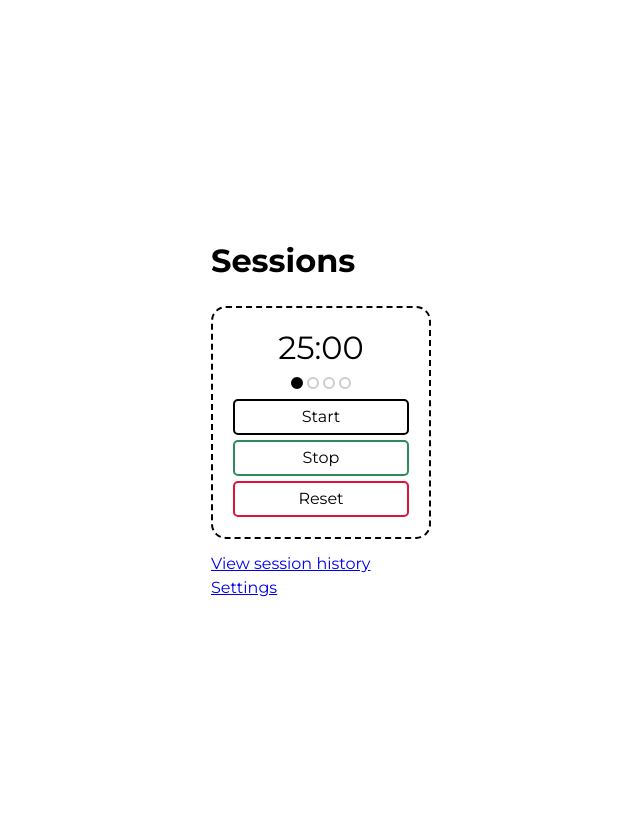
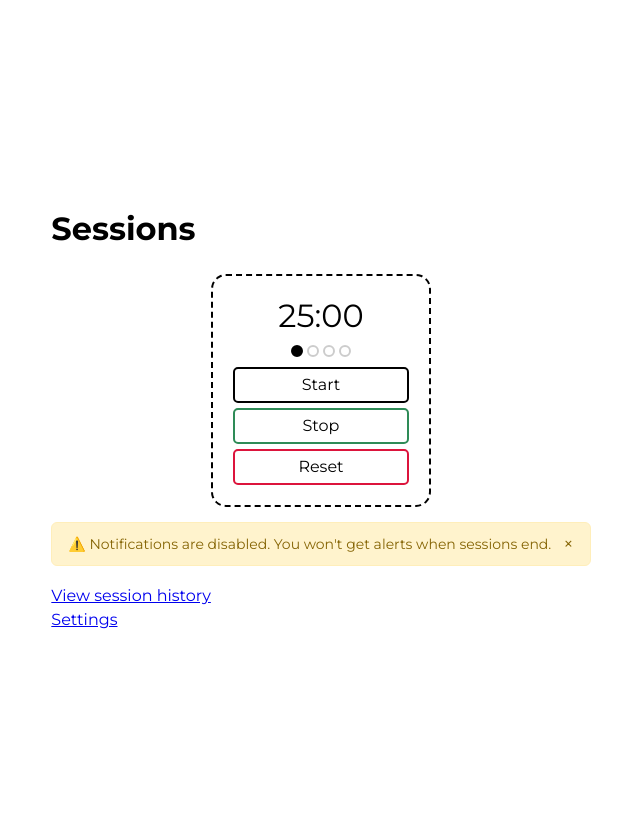
Before and after one commit to etern4lStud3nt/sessions, a Flask app: page / in a window 1280 px wide. Shown: the whole page, without its empty margins (319-959 px from the left). Run offline with Flask 3, Linux system fonts and the light colour scheme.

Commit message:
Add desktop notifications and audio alert on session completion Fixes #46

```diff
--- a/src/static/app.js
+++ b/src/static/app.js
@@ -10,6 +10,10 @@ let session = createSession("focus");
 /** Emits updates whenever the active session changes. */
 let eventTarget = new EventTarget();
 
+if (Notification.permission === "default")
+{
+    Notification.requestPermission();
+}
 
 /**
  * Creates a new session and adds event listeners
@@ -73,28 +77,36 @@ function handleSessionFinished()
 {
     void logSession();
 
-
     // If the set hasn't finished, move to the next session
     if (index < maxIndex)
     {
         if (session.type === "break")
         {
+            Notify("Time to focus!", "Break session finished");
             session = createSession("focus");
             index += 1;
         }
         else if (session.type === "focus")
+        {
+            Notify("Time for a break!", "Focus session finished");
+
             session = createSession("break")
+        }
     }
     // If a session with maxIndex finished, reset
     else
     {
         if (session.type === "break")
         {
-            alert("Congratulations, you completed all sessions in this Set!")
+            Notify("Break Session finished", "Congratulations, you just completed a whole Set!");
+
             resetSet();
         }
         else if (session.type === "focus")
+        {
             session = createSession("break")
+            Notify("Focus Session Finished!", "That was you last focus session, let's take a break!");
+        }
     }
 }
 
@@ -116,6 +128,18 @@ function resetSet()
     session = createSession("focus");
 }
 
+/**
+ * Sends a system notification to the user
+ * @param {string} title The title of the notification
+ * @param {string} text The body of the notification
+ */
+function Notify(title, text)
+{
+    var audio = new Audio('/static/audio/notification.wav');
+    audio.play();
+    new Notification(title, { body: text });
+}
+
 export
 {
     eventTarget,
--- a/src/static/index.js
+++ b/src/static/index.js
@@ -7,13 +7,22 @@ const resetButton = document.getElementById("reset-button");
 const display = document.getElementById("display");
 const progressBubbles = document.getElementById("progress-bubbles");
 
-// Event listeners for Start, Stop, Reset buttons and app updates
+// Notification elements
+const notificationsBanner = document.getElementById("notifications-banner");
+const dismissNotificationButton = document.getElementById("dismiss-notification");
+
+// Event listeners for Start, Stop, Reset buttons
 startButton.addEventListener("click", handleStartButtonClick);
 stopButton.addEventListener("click", handleStopButtonClick);
 resetButton.addEventListener("click", handleResetButtonClick);
+
+// Event listener for the notifications message
+dismissNotificationButton.addEventListener("click", hideNotificationsMessage);
+
 app.eventTarget.addEventListener("update", updateDisplay);
 
 updateDisplay();
+checkNotificationPermission();
 
 /** Starts the first session or toggles pause/resume for an active session. */
 function handleStartButtonClick()
@@ -44,6 +53,18 @@ function handleResetButtonClick()
     updateDisplay();
 }
 
+/** Shows the notifications disabled message. */
+function showNotificationsMessage()
+{
+    notificationsBanner.classList.remove("hidden");
+}
+
+/** Hides the notifications disabled message. */
+function hideNotificationsMessage()
+{
+    notificationsBanner.classList.add("hidden");
+}
+
 /** Refreshes every timer, button, and progress indicator on the page. */
 function updateDisplay()
 {
@@ -63,7 +84,8 @@ function updateDisplay()
     /** Updates the start button label for the current session state. */
     function updateStartButton()
     {
-        switch (app.session.state) {
+        switch (app.session.state)
+        {
             case "NOT_STARTED":
                 startButton.textContent = "Start";
                 break;
@@ -104,3 +126,18 @@ function updateDisplay()
         }
     }
 }
+
+/** Checks the browser notification permission and updates the banner visibility. */
+function checkNotificationPermission()
+{
+    if (Notification.permission === "granted")
+    {
+        // If the user enabled notifications, hide the banner automatically
+        hideNotificationsMessage();
+    }
+    else if (Notification.permission === "denied")
+    {
+        // If notifications are blocked/denied, show the banner
+        showNotificationsMessage();
+    }
+}
--- a/src/static/style.css
+++ b/src/static/style.css
@@ -19,7 +19,7 @@ button, input
     width: 100%;
     height: 36px;
     box-sizing: border-box;
-    transition: transform 0.1s ease scale 0.1s ease;
+    transition: transform 0.1s ease, scale 0.1s ease;
 }
 
 button:hover
@@ -180,6 +180,38 @@ th, td
     align-self: flex-start;
 }
 
+.notification-banner {
+    display: flex;
+    align-items: flex-start;
+    justify-content: space-between;
+    background-color: #fff3cd;
+    color: #856404;
+    padding: 12px 16px;
+    border-radius: 6px;
+    font-size: 14px;
+    margin-bottom: 15px;
+    border: 1px solid #ffeeba;
+    gap: 12px;
+}
+
+/* Update or add this in your CSS file */
+.notification-banner.hidden {
+    display: none;
+}
+
+/* Scoped strictly to buttons inside the notification banner so it doesn't break global button sizes */
+.notification-banner button {
+    background: none;
+    border: none;
+    font-size: 18px;
+    cursor: pointer;
+    color: #856404;
+    padding: 0;
+    line-height: 1;
+    width: auto;
+    height: auto;
+}
+
 .progress-bubbles
 {
     display: flex;
@@ -192,6 +224,7 @@ th, td
 {
     display: flex;
     flex-direction: column;
+    align-self: center;
     align-items: center;
     border: 2px dashed;
     border-radius: 15px;
--- a/src/templates/index.html
+++ b/src/templates/index.html
@@ -15,6 +15,11 @@
         <button id="stop-button" class="confirmation">Stop</button>
         <button id="reset-button" class="danger">Reset</button>
     </div>
+    <!-- Notifications Disabled Banner -->
+    <div id="notifications-banner" class="notification-banner" role="status">
+        <span>⚠️ Notifications are disabled. You won't get alerts when sessions end.</span>
+        <button id="dismiss-notification" aria-label="Dismiss notification">&times;</button>
+    </div>
     <a href="{{ url_for('history') }}">View session history</a>
     <a href="{{ url_for('settings') }}">Settings</a>
 </div>
```
Also changed, not shown: 1 other file. Lines whose indentation alone changed are shown as unchanged.
